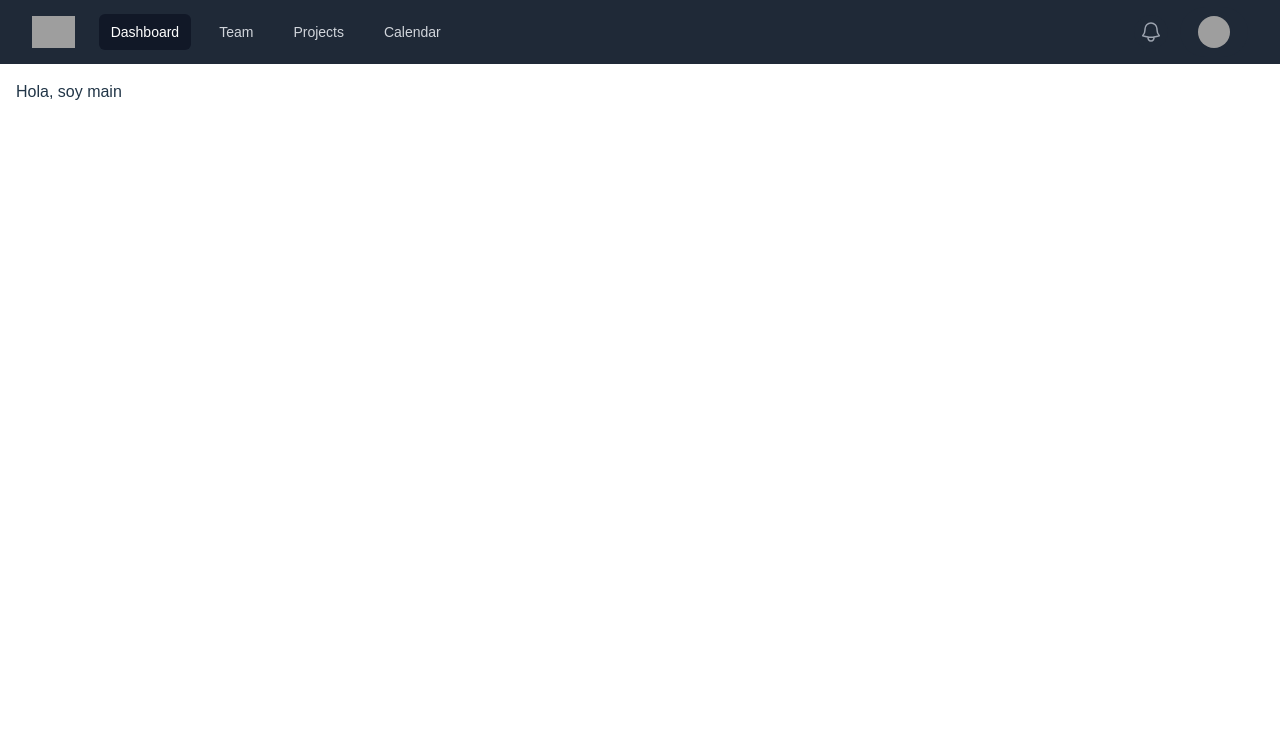
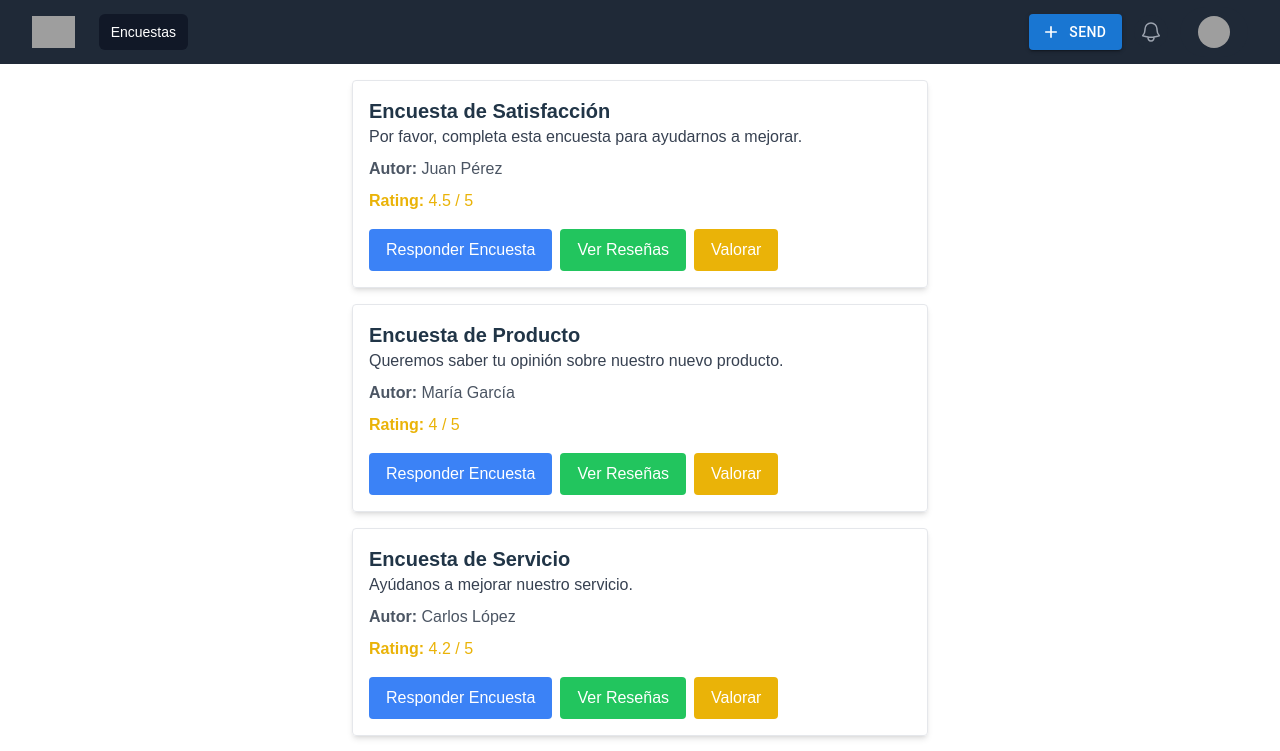
Before and after one commit to Ovtt17/survey-app-ui, a React (Vite) app: page / in a window 1280 px wide. Shown: the top 751 px of the page. Built offline with nearby package versions, Linux system fonts and the light colour scheme; grey boxes are pictures that could not be loaded.

Commit message:
chore: Update navigation and layout structure in App component

```diff
--- a/src/App.tsx
+++ b/src/App.tsx
@@ -1,22 +1,20 @@
-import Navigation from "./components/navigation/Navigation"
+import Navigation from "./components/navigation/Navigation";
+import AppRoutes from './routes/routes';
 
 function App() {
-
   return (
     <div className="min-h-screen flex flex-col">
       <header>
         <Navigation />
       </header>
       <main className="flex-grow p-4">
-        <div>
-          Hola, soy main
-        </div>
+        <AppRoutes />
       </main>
       <footer className="bg-gray-800 p-4">
-
+        {/* Aquí puedes agregar el contenido del pie de página */}
       </footer>
     </div>
-  )
+  );
 }
 
-export default App
+export default App;
--- /dev/null
+++ b/src/components/Survey/SurveyCard.tsx
@@ -0,0 +1,48 @@
+import React from "react";
+
+interface SurveyCardProps {
+  title: string;
+  description: string;
+  rating: number;
+  author: string;
+  onAnswerSurvey: () => void;
+  onViewReviews: () => void;
+  onRateSurvey: () => void;
+}
+
+const SurveyCard: React.FC<SurveyCardProps> = ({ title, description, rating, author, onAnswerSurvey, onViewReviews, onRateSurvey }) => {
+  return (
+    <div className="border p-4 rounded shadow-md mb-4">
+      <h2 className="text-xl font-bold">{title}</h2>
+      <p className="text-gray-700">{description}</p>
+      <div className="mt-2">
+        <span className="text-gray-600"><b>Autor:</b> {author}</span>
+      </div>
+      <div className="mt-2">
+        <span className="text-yellow-500"><b>Rating:</b> {rating} / 5</span>
+      </div>
+      <div className="mt-4 flex space-x-2">
+        <button
+          onClick={onAnswerSurvey}
+          className="bg-blue-500 text-white px-4 py-2 rounded hover:bg-blue-600"
+        >
+          Responder Encuesta
+        </button>
+        <button
+          onClick={onViewReviews}
+          className="bg-green-500 text-white px-4 py-2 rounded hover:bg-green-600"
+        >
+          Ver Reseñas
+        </button>
+        <button
+          onClick={onRateSurvey}
+          className="bg-yellow-500 text-white px-4 py-2 rounded hover:bg-yellow-600"
+        >
+          Valorar
+        </button>
+      </div>
+    </div>
+  );
+};
+
+export default SurveyCard;
--- a/src/components/navigation/Navigation.tsx
+++ b/src/components/navigation/Navigation.tsx
@@ -1,11 +1,11 @@
 import { Disclosure, DisclosureButton, DisclosurePanel, Menu, MenuButton, MenuItem, MenuItems } from '@headlessui/react'
 import { Bars3Icon, BellIcon, XMarkIcon } from '@heroicons/react/24/outline'
+import { Button } from '@mui/material'
+import { Add } from '@mui/icons-material';
+
 
 const navigation = [
-  { name: 'Dashboard', href: '#', current: true },
-  { name: 'Team', href: '#', current: false },
-  { name: 'Projects', href: '#', current: false },
-  { name: 'Calendar', href: '#', current: false },
+  { name: 'Encuestas', href: '/surveys', current: true },
 ]
 
 function classNames(...classes: string[]) {
@@ -53,9 +53,12 @@ export default function Navigation() {
             </div>
           </div>
           <div className="absolute inset-y-0 right-0 flex items-center pr-2 sm:static sm:inset-auto sm:ml-6 sm:pr-0">
+            <Button variant="contained" startIcon={<Add />}>
+              Send
+            </Button>
             <button
               type="button"
-              className="relative rounded-full bg-gray-800 p-1 text-gray-400 hover:text-white focus:outline-none focus:ring-2 focus:ring-white focus:ring-offset-2 focus:ring-offset-gray-800"
+              className="relative rounded-full ml-3 bg-gray-800 p-1 text-gray-400 hover:text-white focus:outline-none focus:ring-2 focus:ring-white focus:ring-offset-2 focus:ring-offset-gray-800"
             >
               <span className="absolute -inset-1.5" />
               <span className="sr-only">View notifications</span>
--- a/src/main.tsx
+++ b/src/main.tsx
@@ -2,9 +2,12 @@ import { StrictMode } from 'react'
 import { createRoot } from 'react-dom/client'
 import App from './App.tsx'
 import './index.css'
+import { BrowserRouter } from 'react-router-dom'
 
 createRoot(document.getElementById('root')!).render(
   <StrictMode>
-    <App />
+    <BrowserRouter>
+      <App />
+    </BrowserRouter>
   </StrictMode>,
 )
--- /dev/null
+++ b/src/pages/Home.tsx
@@ -0,0 +1,69 @@
+import React from "react";
+import SurveyCard from "../components/Survey/SurveyCard";
+
+const surveys = [
+  {
+    title: "Encuesta de Satisfacción",
+    description: "Por favor, completa esta encuesta para ayudarnos a mejorar.",
+    rating: 4.5,
+    author: "Juan Pérez",
+  },
+  {
+    title: "Encuesta de Producto",
+    description: "Queremos saber tu opinión sobre nuestro nuevo producto.",
+    rating: 4.0,
+    author: "María García",
+  },
+  {
+    title: "Encuesta de Servicio",
+    description: "Ayúdanos a mejorar nuestro servicio.",
+    rating: 4.2,
+    author: "Carlos López",
+  },
+  {
+    title: "Encuesta de Calidad",
+    description: "Tu opinión sobre la calidad es importante para nosotros.",
+    rating: 4.8,
+    author: "Ana Martínez",
+  },
+  {
+    title: "Encuesta de Experiencia",
+    description: "Cuéntanos sobre tu experiencia con nuestro producto.",
+    rating: 4.6,
+    author: "Luis Rodríguez",
+  },
+];
+
+const Home = () => {
+  const handleAnswerSurvey = () => {
+    console.log("Responder Encuesta");
+  };
+
+  const handleViewReviews = () => {
+    console.log("Ver Reseñas");
+  };
+
+  const handleRateSurvey = () => {
+    console.log("Valorar");
+  };
+
+  return (
+    <div className="App flex flex-col items-center">
+      {surveys.map((survey, index) => (
+        <div key={index} className="w-full max-w-xl">
+          <SurveyCard
+            title={survey.title}
+            description={survey.description}
+            rating={survey.rating}
+            author={survey.author}
+            onAnswerSurvey={handleAnswerSurvey}
+            onViewReviews={handleViewReviews}
+            onRateSurvey={handleRateSurvey}
+          />
+        </div>
+      ))}
+    </div>
+  );
+};
+
+export default Home;
--- /dev/null
+++ b/src/routes/routes.tsx
@@ -0,0 +1,13 @@
+// src/routes.tsx
+import { Route, Routes } from 'react-router-dom';
+import Home from '../pages/Home';
+
+const AppRoutes = () => {
+  return (
+    <Routes>
+      <Route path="/" element={<Home />} />
+    </Routes>
+  );
+};
+
+export default AppRoutes;
```
